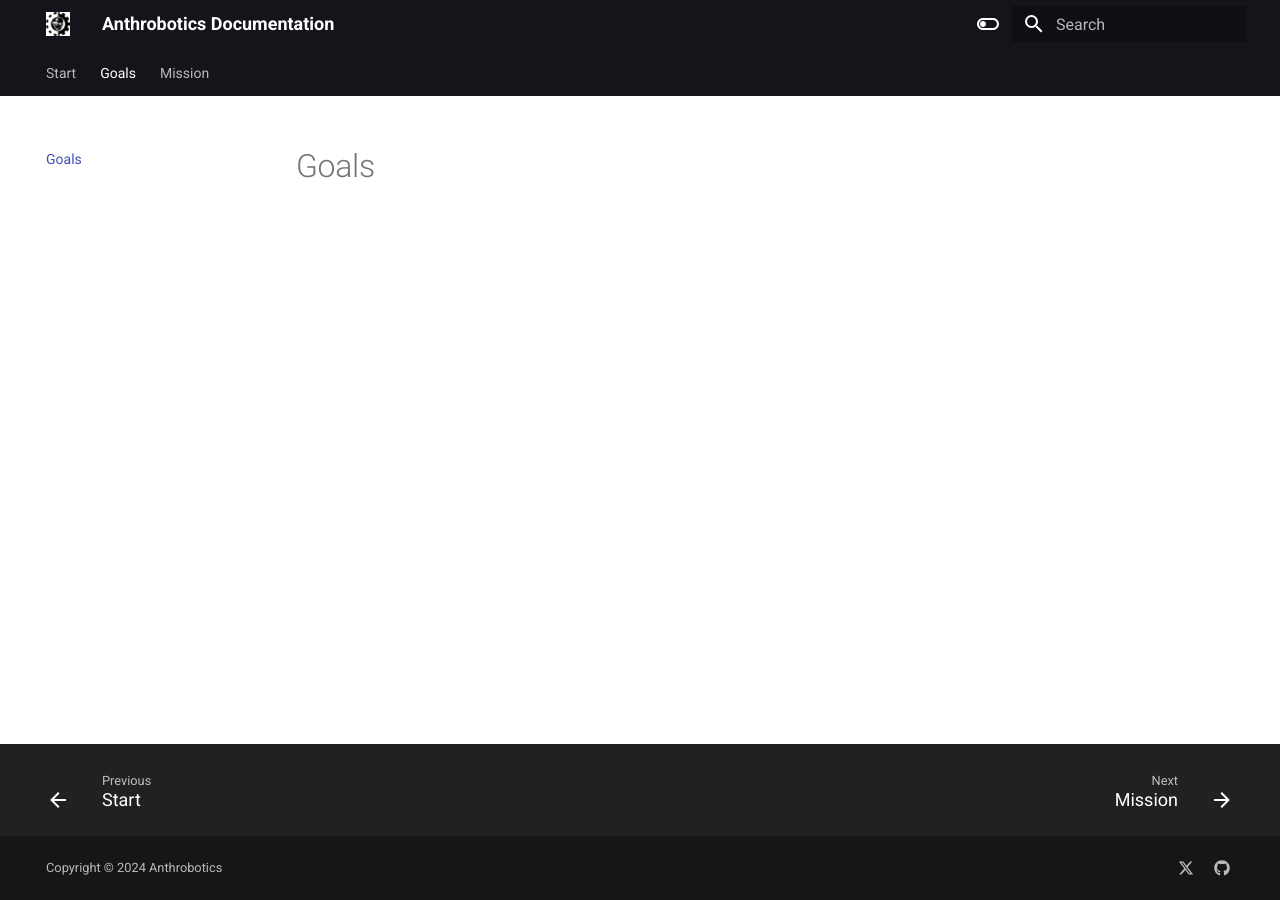
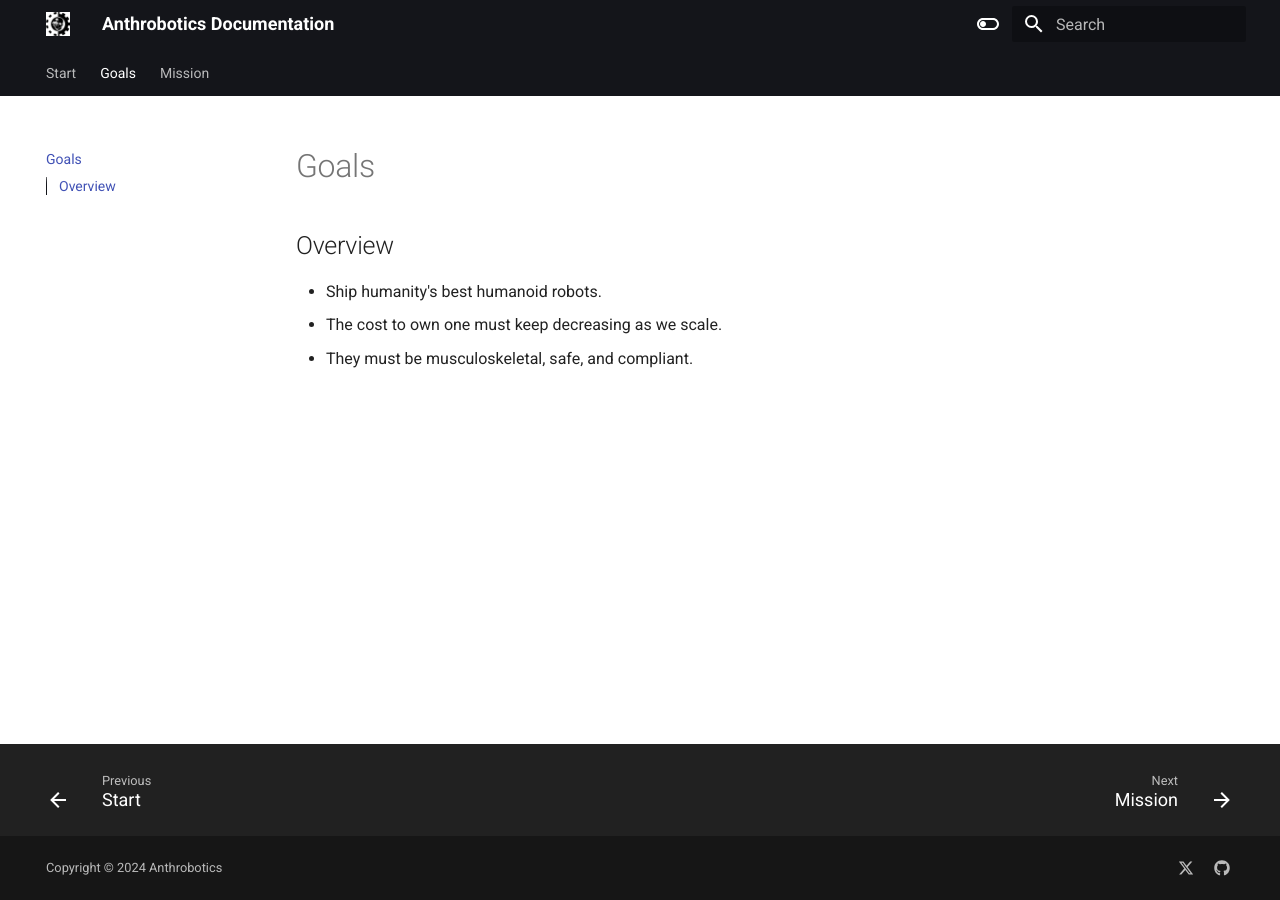
Before and after one commit to Anthrobotics/anthro-docs, an MkDocs documentation site: the page built from docs/goals.md, in a window 1280 px wide. Built offline with MkDocs 1.6.1 and Material for MkDocs 9.7.7, drawn with Linux system fonts in a browser that asks for light colours.

Commit message:
updated docs

```diff
--- a/docs/goals.md
+++ b/docs/goals.md
@@ -1 +1,7 @@
 # Goals
+
+## Overview
+
+- Ship humanity's best humanoid robots.
+- The cost to own one must keep decreasing as we scale.
+- They must be musculoskeletal, safe, and compliant.
```
Also changed, not shown: docs/mission.md (+4 -2 lines).
